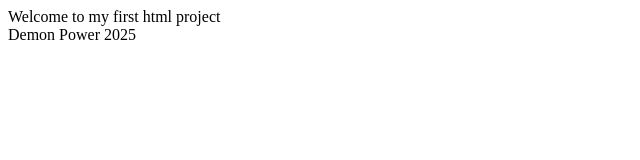
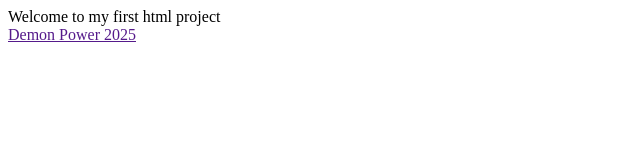
Before and after one commit to WarchildDemon/webproject001, a plain HTML site: page Index.htm in a window 1280 px wide. Shown: the whole page, without its empty margins (0-640 px from the left). Drawn offline with Linux system fonts and the light colour scheme.

Commit message:
Update Index.htm

```diff
--- a/Index.htm
+++ b/Index.htm
@@ -6,6 +6,6 @@
   Welcome to my first html project
 </body>
   <footer>
-   <a href+"">Demon Power 2025</a>
+   <a href="">Demon Power 2025</a>
   </footer>
 </html>
```
